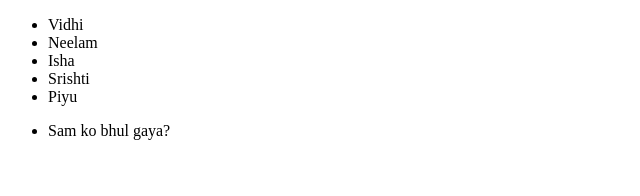
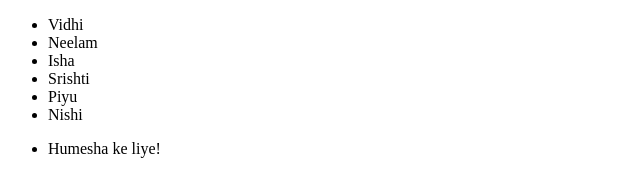
Before and after one commit to ARYANHGD01/tutText, a plain HTML site: page index.html in a window 1280 px wide. Shown: the whole page, without its empty margins (0-640 px from the left). Drawn offline with Linux system fonts and the light colour scheme.

Commit message:
Name added

```diff
--- a/index.html
+++ b/index.html
@@ -15,8 +15,9 @@
             <li>Isha</li>
             <li>Srishti</li>
             <li>Piyu</li>
+            <li>Nishi</li>
     </div>
-    <ul>    <li>Sam ko bhul gaya?</li>
+    <ul>    <li>Humesha ke liye!</li>
     </ul>
 </body>
 </html>
```
